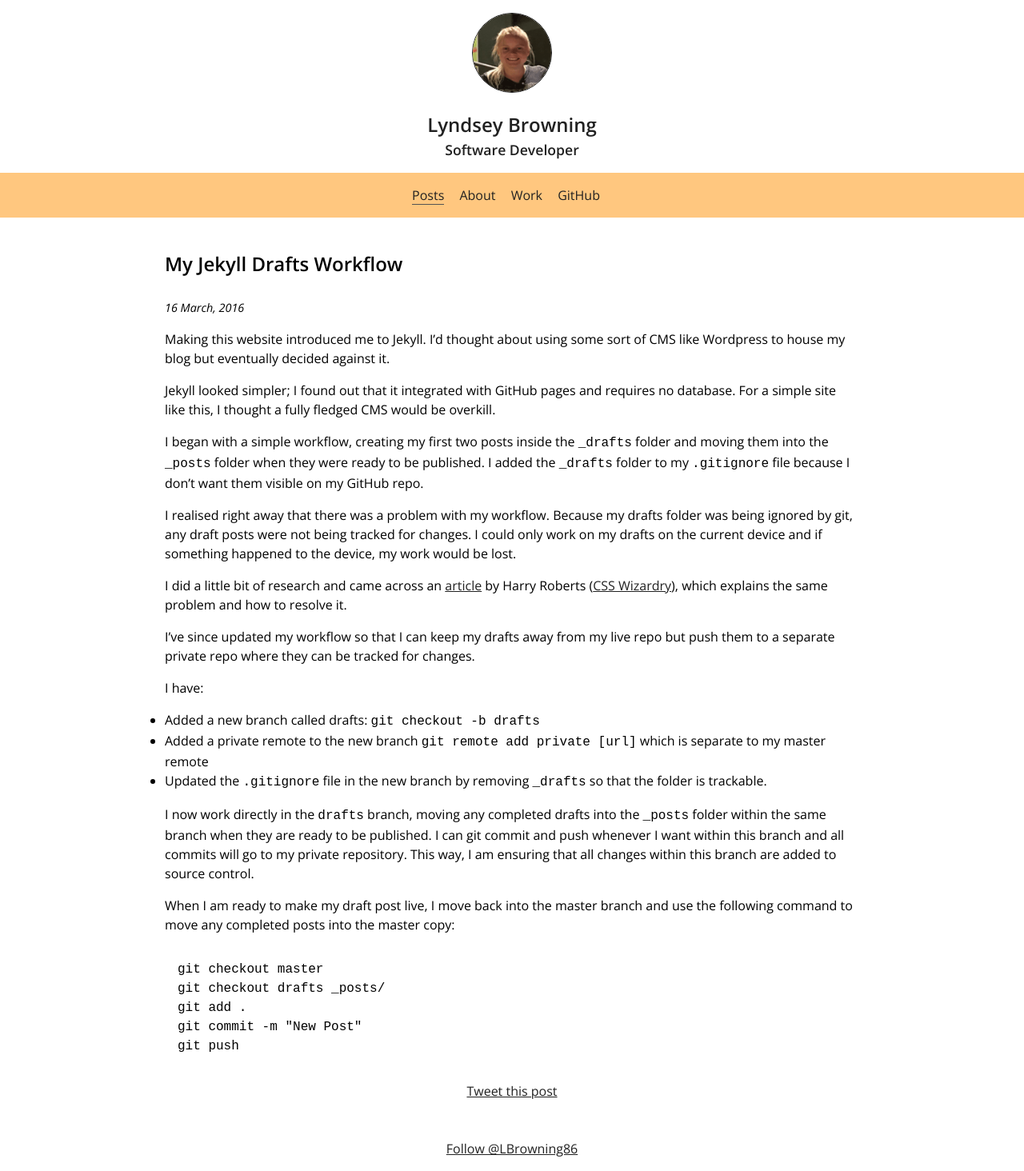
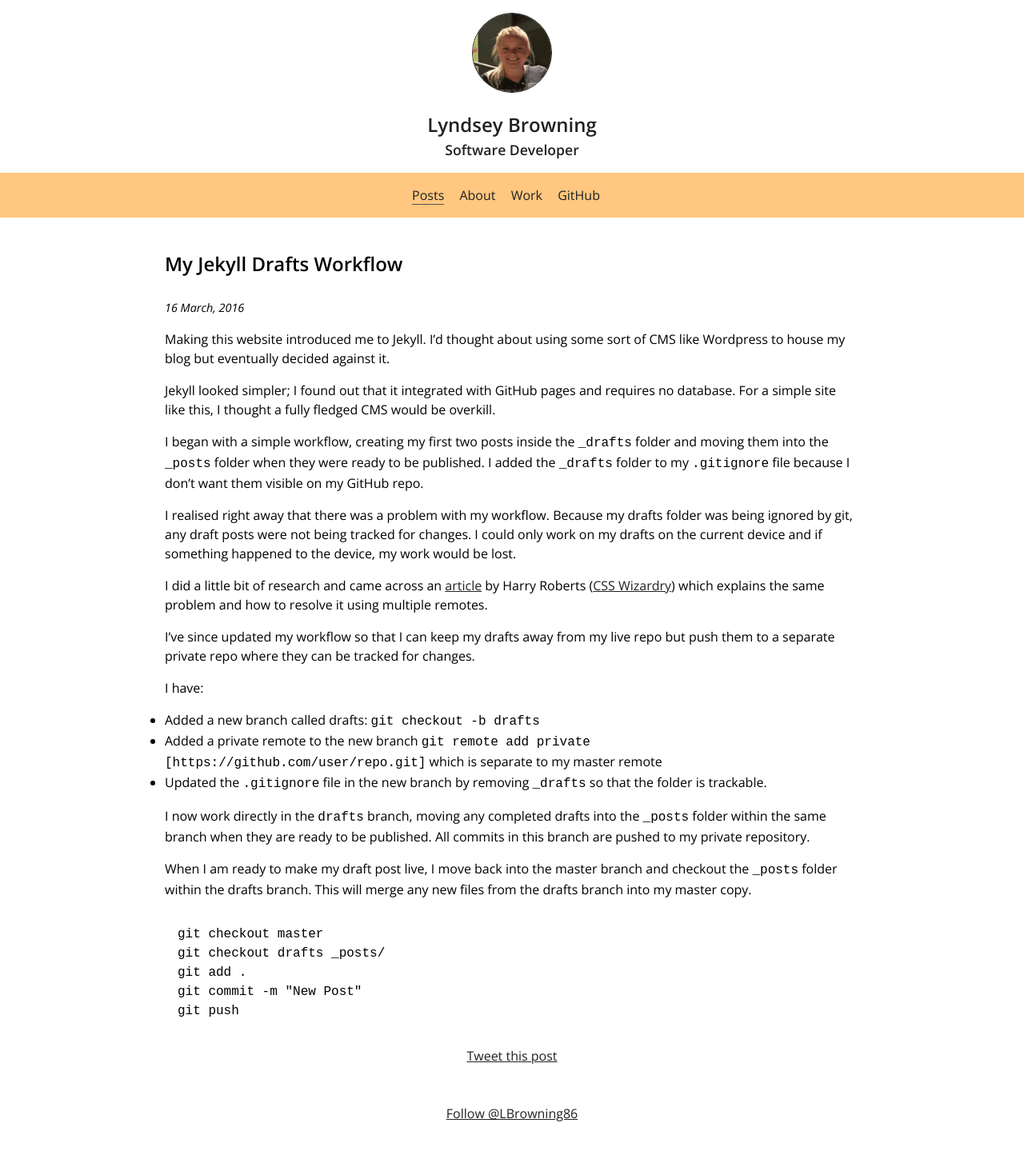
Before and after one commit to lyndseybrowning/lyndseybrowning.github.io, a Jekyll site: the page built from _posts/2016-03-16-my-jekyll-workflow.markdown, in a window 1280 px wide. Shown: the whole page at 80% size. Built offline with Jekyll 4.4.1, drawn with Linux system fonts in a browser that asks for light colours; comment, search, counter and statistics services are not loaded; after the commit the page ends 1420 px from its top, so only the background shows below that.

Commit message:
Modified jekyll workflow post

````diff
--- a/_posts/2016-03-16-my-jekyll-workflow.markdown
+++ b/_posts/2016-03-16-my-jekyll-workflow.markdown
@@ -13,19 +13,19 @@
 
 I realised right away that there was a problem with my workflow. Because my drafts folder was being ignored by git, any draft posts were not being tracked for changes. I could only work on my drafts on the current device and if something happened to the device, my work would be lost.
 
-I did a little bit of research and came across an [article](https://24ways.org/2013/keeping-parts-of-your-codebase-private-on-github/) by Harry Roberts ([CSS Wizardry](http://csswizardry.com/)), which explains the same problem and how to resolve it.
+I did a little bit of research and came across an [article](https://24ways.org/2013/keeping-parts-of-your-codebase-private-on-github/) by Harry Roberts ([CSS Wizardry](http://csswizardry.com/)) which explains the same problem and how to resolve it using multiple remotes.
 
 I've since updated my workflow so that I can keep my drafts away from my live repo but push them to a separate private repo where they can be tracked for changes.
 
 I have:
 
 * Added a new branch called drafts: ```git checkout -b drafts```
-* Added a private remote to the new branch ```git remote add private [url]``` which is separate to my master remote
+* Added a private remote to the new branch ```git remote add private [https://github.com/user/repo.git]``` which is separate to my master remote
 * Updated the ```.gitignore``` file in the new branch by removing ```_drafts``` so that the folder is trackable.
 
-I now work directly in the ```drafts``` branch, moving any completed drafts into the ```_posts``` folder within the same branch when they are ready to be published. I can git commit and push whenever I want within this branch and all commits will go to my private repository. This way, I am ensuring that all changes within this branch are added to source control.
+I now work directly in the ```drafts``` branch, moving any completed drafts into the ```_posts``` folder within the same branch when they are ready to be published. All commits in this branch are pushed to my private repository.
 
-When I am ready to make my draft post live, I move back into the master branch and use the following command to move any completed posts into the master copy:
+When I am ready to make my draft post live, I move back into the master branch and checkout the ```_posts``` folder within the drafts branch. This will merge any new files from the drafts branch into my master copy.
 
 ```
 git checkout master
````
